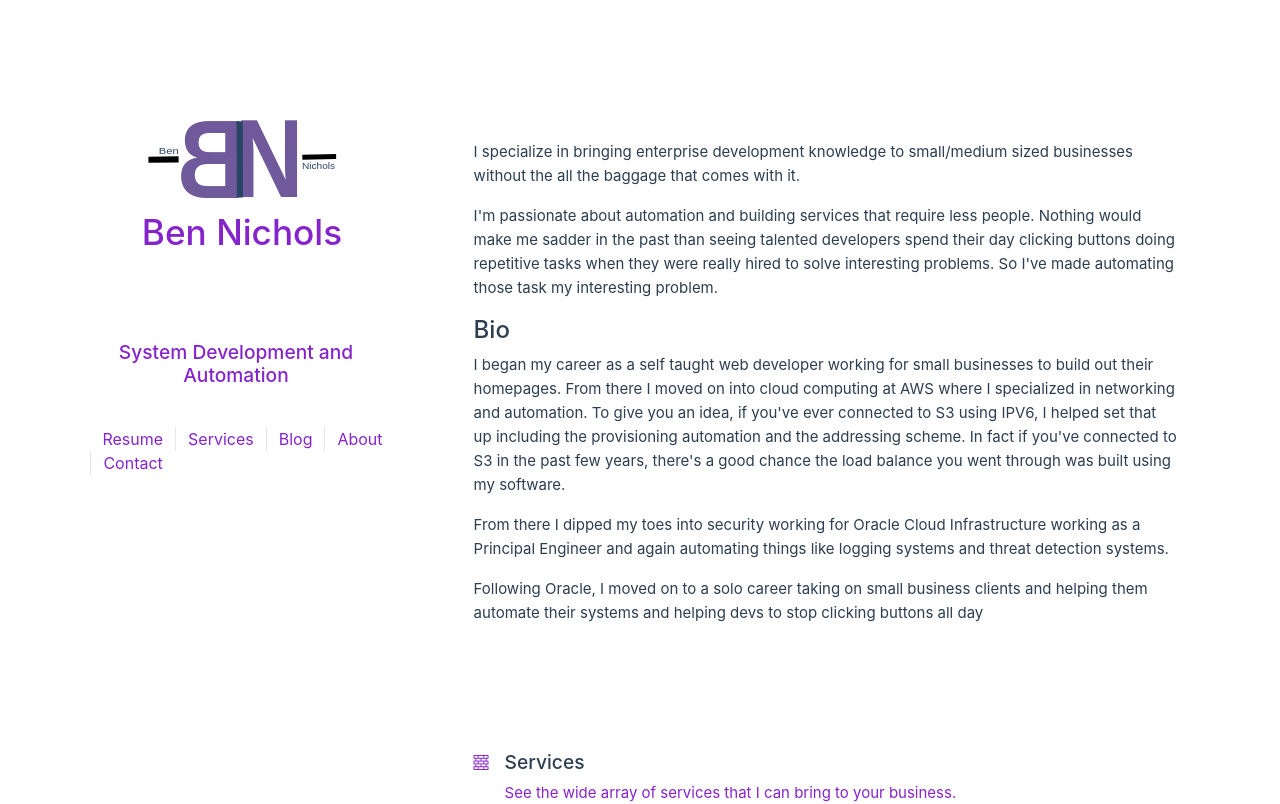
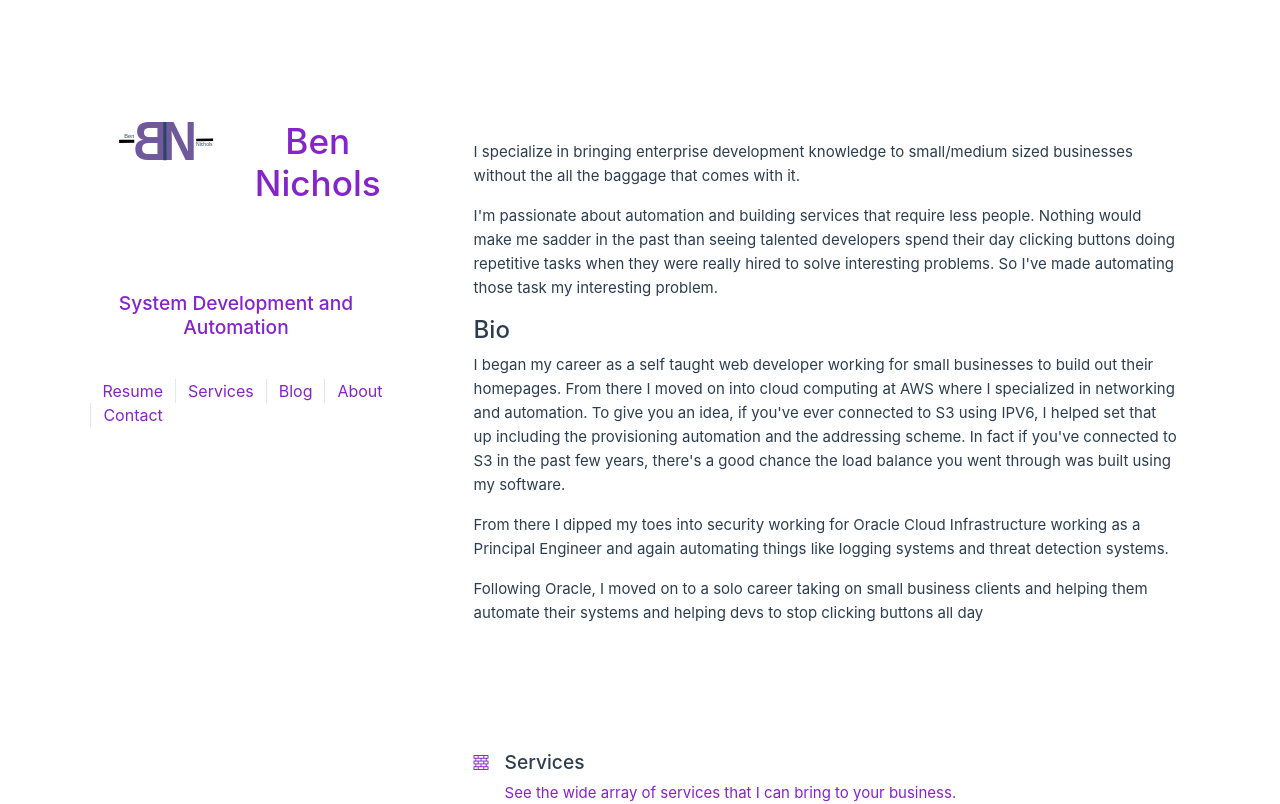
Before and after one commit to bnichs/bnichs-public, a Vue app in the folder bnichs/: page / in a window 1280 px wide. Shown: the top 804 px of the page. Built offline with nearby package versions, Linux system fonts and the light colour scheme.

Commit message:
BCard multiple views

```diff
--- a/bnichs/src/components/BCard2.vue
+++ b/bnichs/src/components/BCard2.vue
@@ -93,7 +93,7 @@ export default {
   border: var(--card-border);
   display: grid;
 
-  background-color: white;
+  /*background-color: white;*/
   /*color: black;*/
 }
 
--- a/bnichs/src/components/BNLogo.vue
+++ b/bnichs/src/components/BNLogo.vue
@@ -26,29 +26,9 @@ export default {
 </script>
 
 <style scoped>
-
-.strikethrough {
-  position: relative;
-}
-.strikethrough:before {
-  position: absolute;
-  content: "";
-  left: 0;
-  /*top: 23vh;*/
-  right: 0;
-  border-top: 6px solid;
-  border-color: inherit;
-  margin: 22% 0 0 0;
-
-}
-
-.logo-letter-wrapper{
-  background-color: var(--color-background);
-  width: fit-content;
-  margin: 0 auto 0 auto;
-
-  font-size: 10vw;
-  /*display: inline;*/
+.bn-logo{
+  --logo-width: 100px;
+  --logo-height: 45px;
 }
 
 
@@ -58,7 +38,8 @@ export default {
 }
 
 .bn-logo {
-  width: 300px;
+  width: var(--logo-width);
+  height: var(--logo-height);
   /*margin: 0 auto 0 18vw;*/
 
 }
@@ -84,7 +65,8 @@ export default {
 
 
 #logoImg{
-  width: 200px;
+  width: var(--logo-width);
+  height: var(--logo-height);
 
 }
 
```
